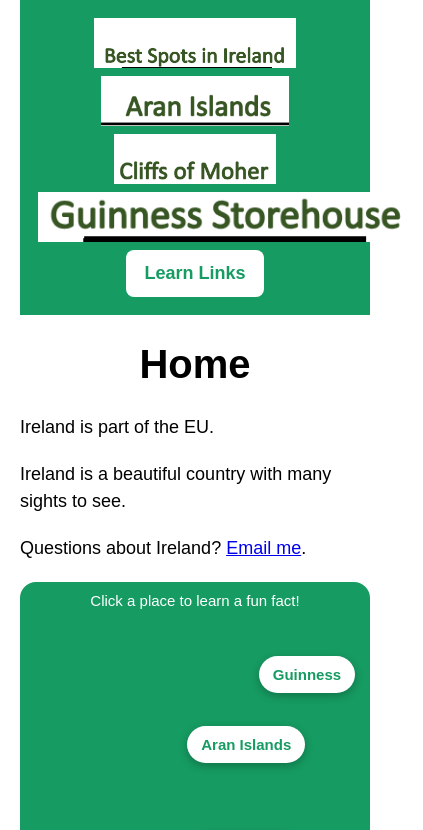
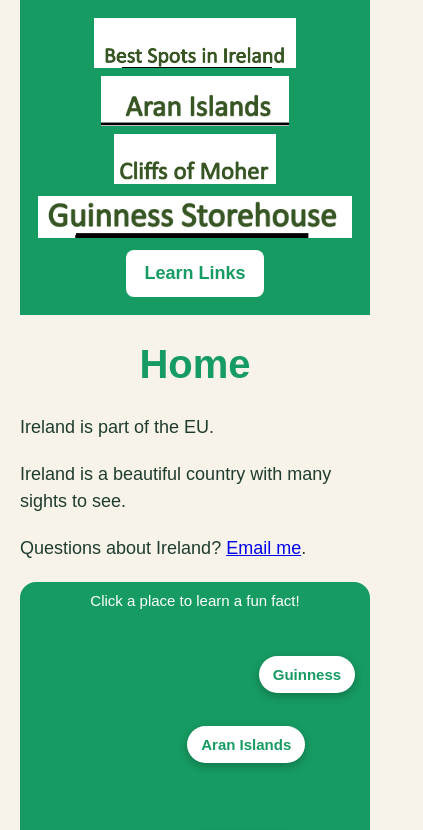
Before and after one commit to christinabays10/bmis235-html-4, a plain HTML site: page index.html in a window 390 px wide. Shown: the top 830 px of the page, 423 px wide, since content can reach past the window. Drawn offline with Linux system fonts and the light colour scheme.

Commit message:
Fix three styles.css bugs: background, heading color, phone menu
- Add the missing semicolon after background-color in body, so the cream
  background and dark green text color now apply
- Fix the 7-digit h1 color #1696B62 to the brand green #169B62
- Let menu images shrink to fit narrow screens (max-width + object-fit)
  so the wide Guinness image no longer makes phones scroll sideways

Co-Authored-By: Claude Opus 5.5 <noreply@anthropic.com>
Claude-Session: https://claude.ai/code/session_01AAnBNd5uNAmNDXTSZvLMFY

```diff
--- a/styles.css
+++ b/styles.css
@@ -11,7 +11,7 @@
 
 body {
     font-family: Arial, serif;
-    background-color: #F7F3E8
+    background-color: #F7F3E8;
     color: #1E3D2F;
     margin: 0;
     padding: 0 20px 40px 20px;
@@ -31,6 +31,10 @@ nav img {
     height: 50px;
     margin: 4px;
     vertical-align: middle;
+    /* on a narrow phone screen, shrink a wide image to fit
+       instead of making the page scroll sideways */
+    max-width: calc(100% - 8px);
+    object-fit: contain;
 }
 
 /* no underline or border around the image links */
@@ -52,7 +56,7 @@ nav a.nav-text {
 }
 
 h1 {
-    color: #1696B62;
+    color: #169B62;
     text-align: center;
     font-size: 40px;
 }
```
